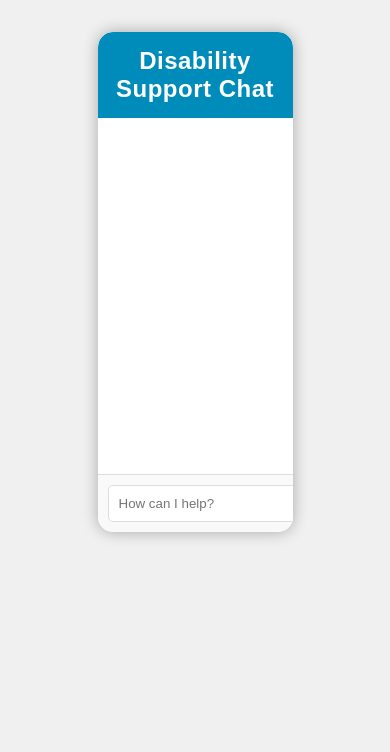
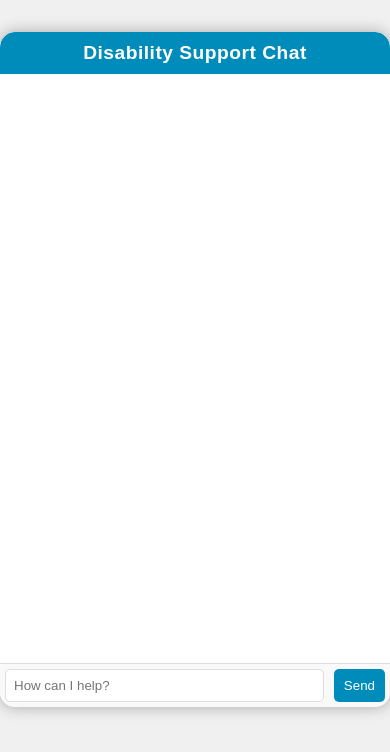
Before and after one commit to bwoods75/disabilitysupport, a website: page simple.html in a window 390 px wide. Drawn offline with Linux system fonts and the light colour scheme.

Commit message:
Add files via upload

```diff
--- a/style.css
+++ b/style.css
@@ -9,11 +9,11 @@ body {
   position: relative;
   bottom: 50;
   right: 50;
-
+  max-width: 600px;
+  width: 90%;
   height: 500px;
   background-color: #fff;
   box-shadow: 0 0 15px rgba(0, 0, 0, 0.3);
-  width: 50%;
   margin: auto;
   margin-top: 2rem;
   letter-spacing: 0.5px;
@@ -85,3 +85,28 @@ body {
 #send-button:hover {
   background-color: #007bff;
 }
+
+/* Mobile Responsiveness */
+@media (max-width: 600px) {
+  #chat-window {
+    height: 80vh;
+    width: 100%;
+  }
+
+  #chat-window-header {
+    font-size: 1.2rem;
+    padding: 10px;
+  }
+
+  #message-box {
+    padding: 5px;
+  }
+
+  #user-input {
+    padding: 8px;
+  }
+
+  #send-button {
+    padding: 8px 10px;
+  }
+}
```
Also changed, not shown: simple.html (line endings or trailing spaces).
